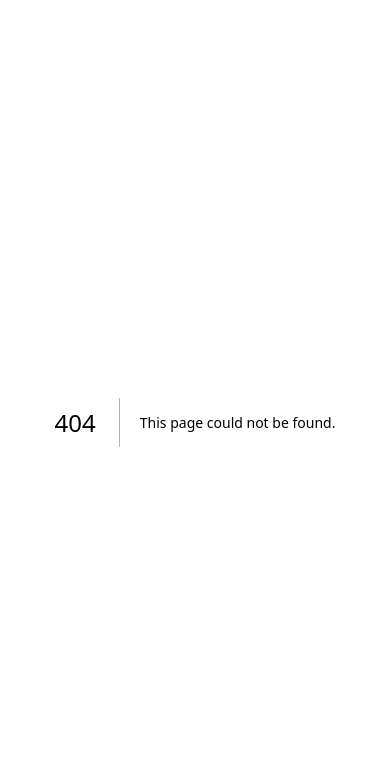
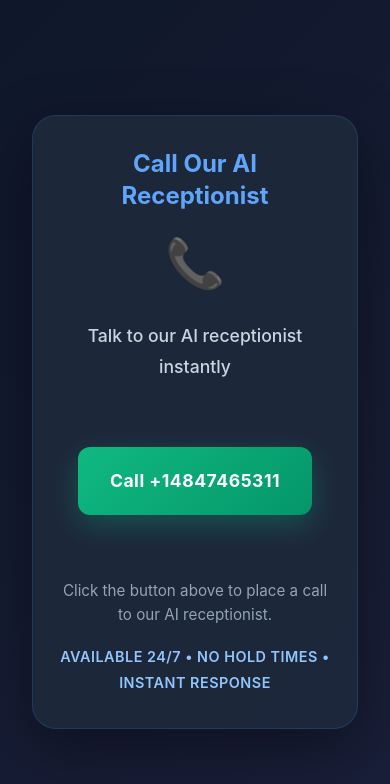
Before and after one commit to kappapogu/ai-receptionist-saas, a Next.js app: page /call in a window 390 px wide. Before the commit this address had no page. Shown: the top 784 px of the page. Built offline with nearby package versions, Linux system fonts and the light colour scheme.

Commit message:
Add simple call page - click to call Retell AI
- Clean, minimal UI
- One button to call +1-484-746-5311
- No phone number input required
- Available at /call route

```diff
--- /dev/null
+++ b/app/call/call.module.css
@@ -0,0 +1,122 @@
+.container {
+  min-height: 100vh;
+  display: flex;
+  align-items: center;
+  justify-content: center;
+  background: linear-gradient(135deg, #0f172a 0%, #1a1f3a 100%);
+  padding: 2rem;
+  font-family: -apple-system, BlinkMacSystemFont, 'Segoe UI', Roboto, sans-serif;
+}
+
+.card {
+  background: rgba(30, 41, 59, 0.95);
+  border: 1px solid rgba(59, 130, 246, 0.2);
+  border-radius: 1.5rem;
+  padding: 3rem 2rem;
+  max-width: 500px;
+  width: 100%;
+  text-align: center;
+  box-shadow: 0 20px 60px rgba(0, 0, 0, 0.4);
+}
+
+.title {
+  color: #60a5fa;
+  font-size: 2rem;
+  font-weight: 700;
+  margin: 0 0 1rem 0;
+  line-height: 1.3;
+}
+
+.agentInfo {
+  margin-bottom: 2rem;
+}
+
+.avatar {
+  font-size: 4rem;
+  display: block;
+  margin-bottom: 1rem;
+  animation: bounce 2s infinite;
+}
+
+@keyframes bounce {
+  0%, 100% {
+    transform: translateY(0);
+  }
+  50% {
+    transform: translateY(-10px);
+  }
+}
+
+.subtitle {
+  color: #cbd5e1;
+  font-size: 1.1rem;
+  margin: 0;
+  font-weight: 500;
+}
+
+.callButton {
+  display: inline-flex;
+  align-items: center;
+  justify-content: center;
+  padding: 1.5rem 3rem;
+  background: linear-gradient(135deg, #10b981 0%, #059669 100%);
+  color: white;
+  font-size: 1.3rem;
+  font-weight: 700;
+  text-decoration: none;
+  border-radius: 0.75rem;
+  cursor: pointer;
+  transition: all 0.3s ease;
+  margin: 2rem 0;
+  box-shadow: 0 10px 30px rgba(16, 185, 129, 0.3);
+  letter-spacing: 0.5px;
+}
+
+.callButton:hover {
+  background: linear-gradient(135deg, #059669 0%, #047857 100%);
+  transform: translateY(-4px);
+  box-shadow: 0 15px 40px rgba(16, 185, 129, 0.4);
+}
+
+.callButton:active {
+  transform: translateY(-2px);
+}
+
+.info {
+  margin-top: 2rem;
+}
+
+.infoText {
+  color: #94a3b8;
+  font-size: 0.95rem;
+  margin: 0 0 1rem 0;
+  line-height: 1.6;
+}
+
+.highlight {
+  color: #93c5fd;
+  font-size: 0.9rem;
+  margin: 1rem 0 0 0;
+  font-weight: 600;
+  letter-spacing: 0.5px;
+  text-transform: uppercase;
+}
+
+@media (max-width: 640px) {
+  .card {
+    padding: 2rem 1.5rem;
+  }
+
+  .title {
+    font-size: 1.5rem;
+  }
+
+  .avatar {
+    font-size: 3rem;
+  }
+
+  .callButton {
+    padding: 1.25rem 2rem;
+    font-size: 1.1rem;
+  }
+}
--- /dev/null
+++ b/app/call/page.jsx
@@ -0,0 +1,33 @@
+'use client';
+
+import styles from './call.module.css';
+
+export default function CallAgent() {
+  const agentNumber = '+14847465311';
+
+  return (
+    <div className={styles.container}>
+      <div className={styles.card}>
+        <h1 className={styles.title}>Call Our AI Receptionist</h1>
+
+        <div className={styles.agentInfo}>
+          <span className={styles.avatar}>📞</span>
+          <p className={styles.subtitle}>Talk to our AI receptionist instantly</p>
+        </div>
+
+        <a href={`tel:${agentNumber}`} className={styles.callButton}>
+          Call {agentNumber}
+        </a>
+
+        <div className={styles.info}>
+          <p className={styles.infoText}>
+            Click the button above to place a call to our AI receptionist.
+          </p>
+          <p className={styles.highlight}>
+            Available 24/7 • No hold times • Instant response
+          </p>
+        </div>
+      </div>
+    </div>
+  );
+}
```
